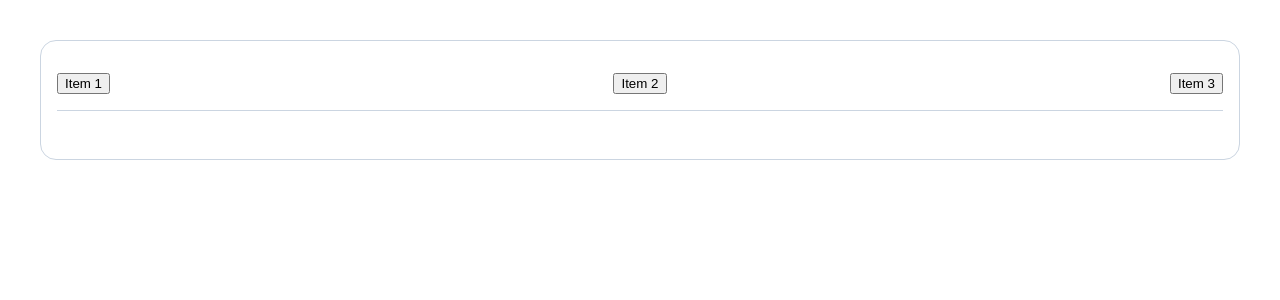
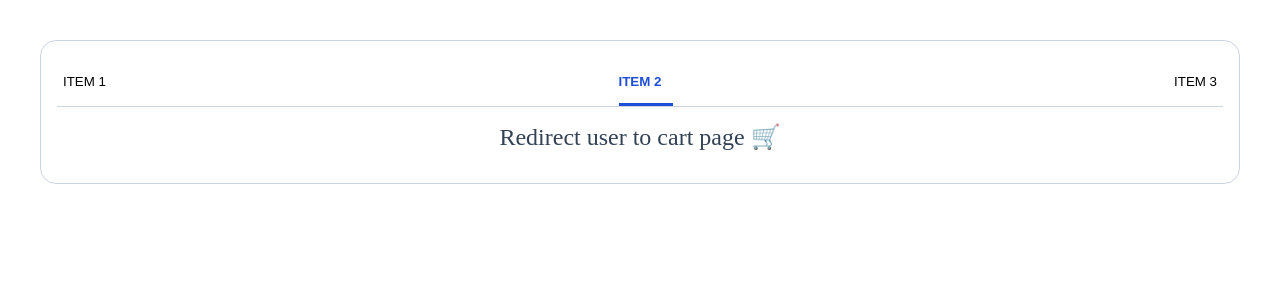
Before and after one commit to vaeid/react-tab-component, a React (Vite) app: page / in a window 1280 px wide. Shown: the top 300 px of the page. Built offline with nearby package versions, Linux system fonts and the light colour scheme.

Commit message:
create tabs from array

```diff
--- a/src/App.css
+++ b/src/App.css
@@ -3,6 +3,10 @@
   margin: 0 auto;
   padding: 2rem;
   text-align: center;
+}
+button {
+  border: none;
+  background: none;
 }
 
 :root {
--- a/src/App.jsx
+++ b/src/App.jsx
@@ -1,13 +1,36 @@
 import './App.css';
+const tabData = [
+  {
+    id: 1,
+    title: 'ITEM 1',
+    content: 'Authorize the user data ✅',
+  },
+  {
+    id: 2,
+    title: 'ITEM 2',
+    content: 'Redirect user to cart page 🛒',
+  },
+  {
+    id: 3,
+    title: 'ITEM 3',
+    content: 'Create new payment for the user 💰',
+  },
+];
+let activeTab = 2;
 export default function App() {
   return (
     <div className='tab'>
       <div className='tab__header'>
-        <button>Item 1</button>
-        <button>Item 2</button>
-        <button>Item 3</button>
+        {tabData.map((tab) => {
+          return (
+            <button key={tab.id} className={tab.id == activeTab ? 'active' : ''}>
+              <span>{tab.title}</span>
+              <span className='tab-indicator'></span>
+            </button>
+          );
+        })}
       </div>
-      <div className='tab__content'></div>
+      <div className='tab__content'>{tabData[activeTab - 1].content}</div>
     </div>
   );
 }
```
